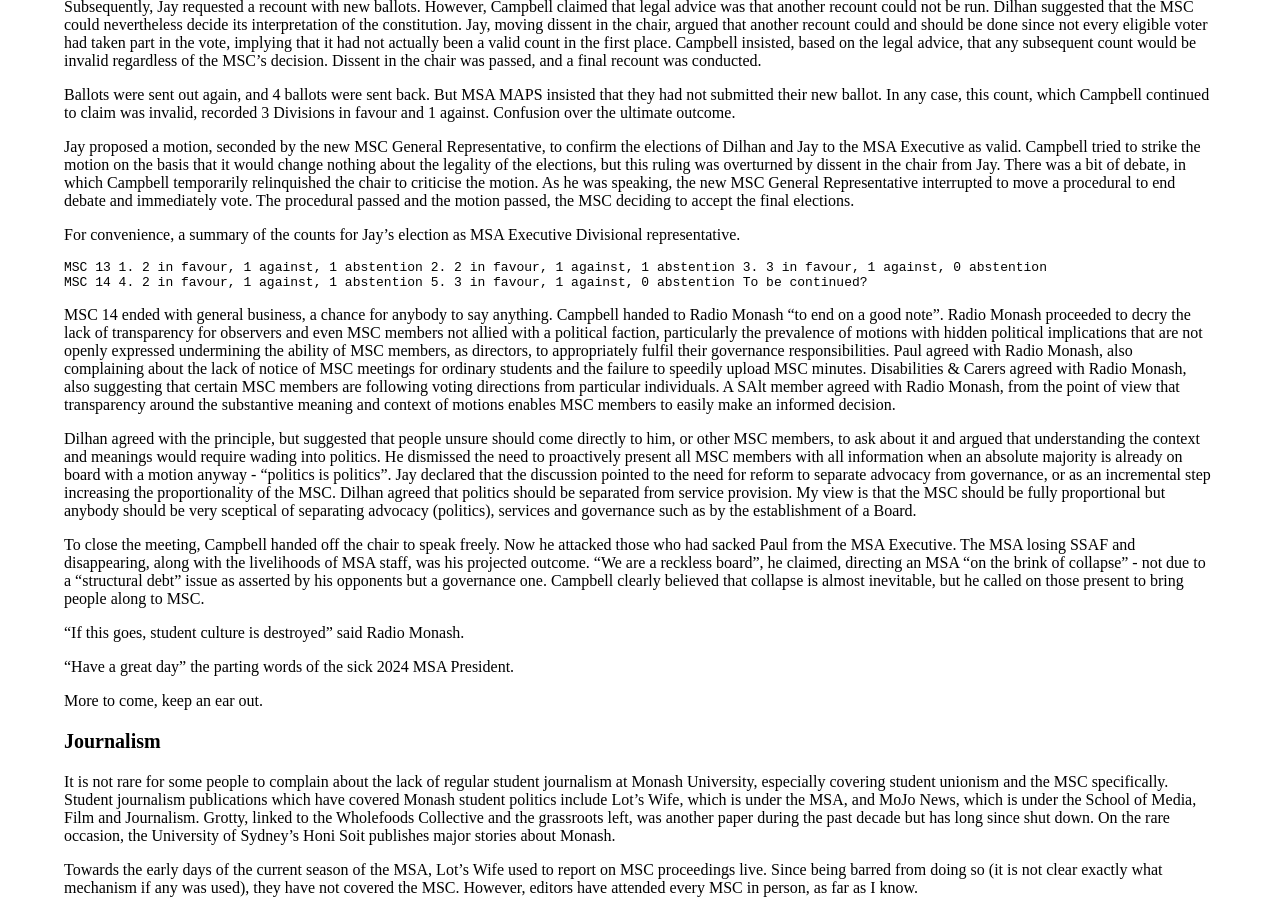
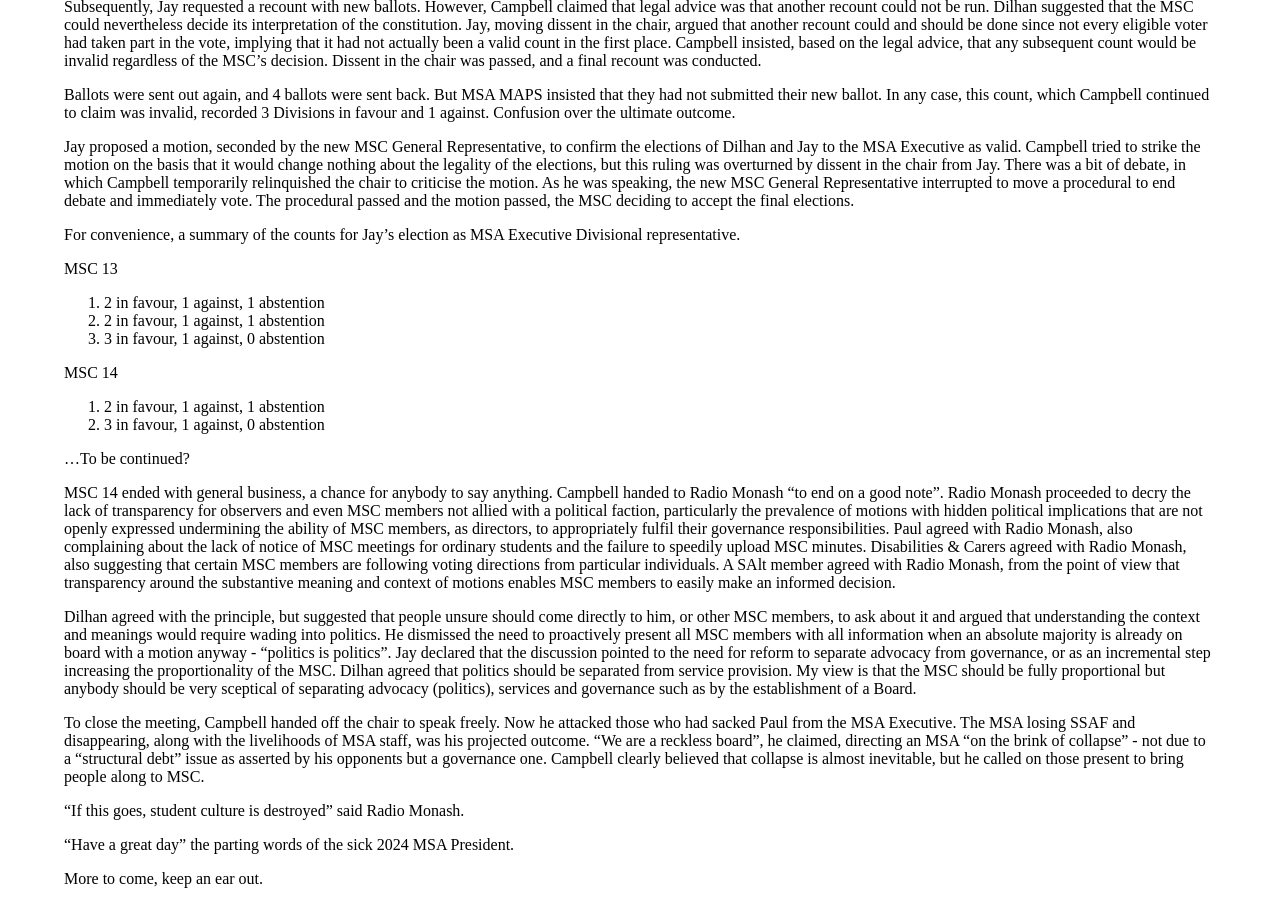
Before and after one commit to nhtnhanbn/nhtnhanbn.github.io, a Jekyll site: the page built from monash/dismissal.md, in a window 1280 px wide and 900 px high, scrolled down 5293 px. Built offline with Jekyll 4.4.1, drawn with Linux system fonts in a browser that asks for light colours.

Commit message:
Fix numbered list in dismissal

```diff
--- a/monash/dismissal.md
+++ b/monash/dismissal.md
@@ -187,14 +187,16 @@
 
 For convenience, a summary of the counts for Jay's election as MSA Executive Divisional representative.
 
-    MSC 13
+MSC 13
 1. 2 in favour, 1 against, 1 abstention
 2. 2 in favour, 1 against, 1 abstention
 3. 3 in favour, 1 against, 0 abstention
-    MSC 14
-4. 2 in favour, 1 against, 1 abstention
-5. 3 in favour, 1 against, 0 abstention
-To be continued?
+
+MSC 14
+1. 2 in favour, 1 against, 1 abstention
+2. 3 in favour, 1 against, 0 abstention
+
+...To be continued?
 
 MSC 14 ended with general business, a chance for anybody to say anything. Campbell handed to Radio Monash "to end on a good note". Radio Monash proceeded to decry the lack of transparency for observers and even MSC members not allied with a political faction, particularly the prevalence of motions with hidden political implications that are not openly expressed undermining the ability of MSC members, as directors, to appropriately fulfil their governance responsibilities. Paul agreed with Radio Monash, also complaining about the lack of notice of MSC meetings for ordinary students and the failure to speedily upload MSC minutes. Disabilities & Carers agreed with Radio Monash, also suggesting that certain MSC members are following voting directions from particular individuals. A SAlt member agreed with Radio Monash, from the point of view that transparency around the substantive meaning and context of motions enables MSC members to easily make an informed decision.
 
```
